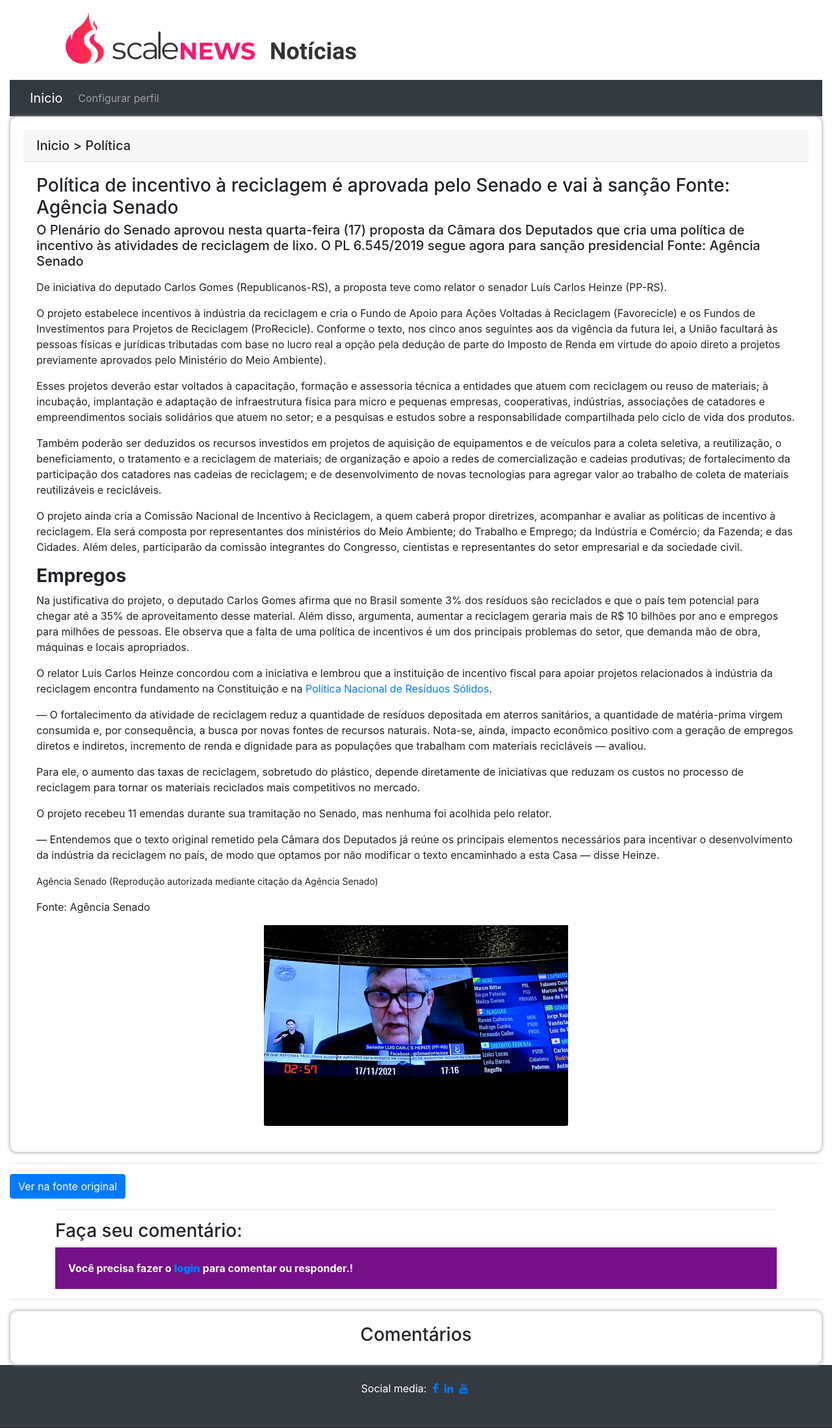
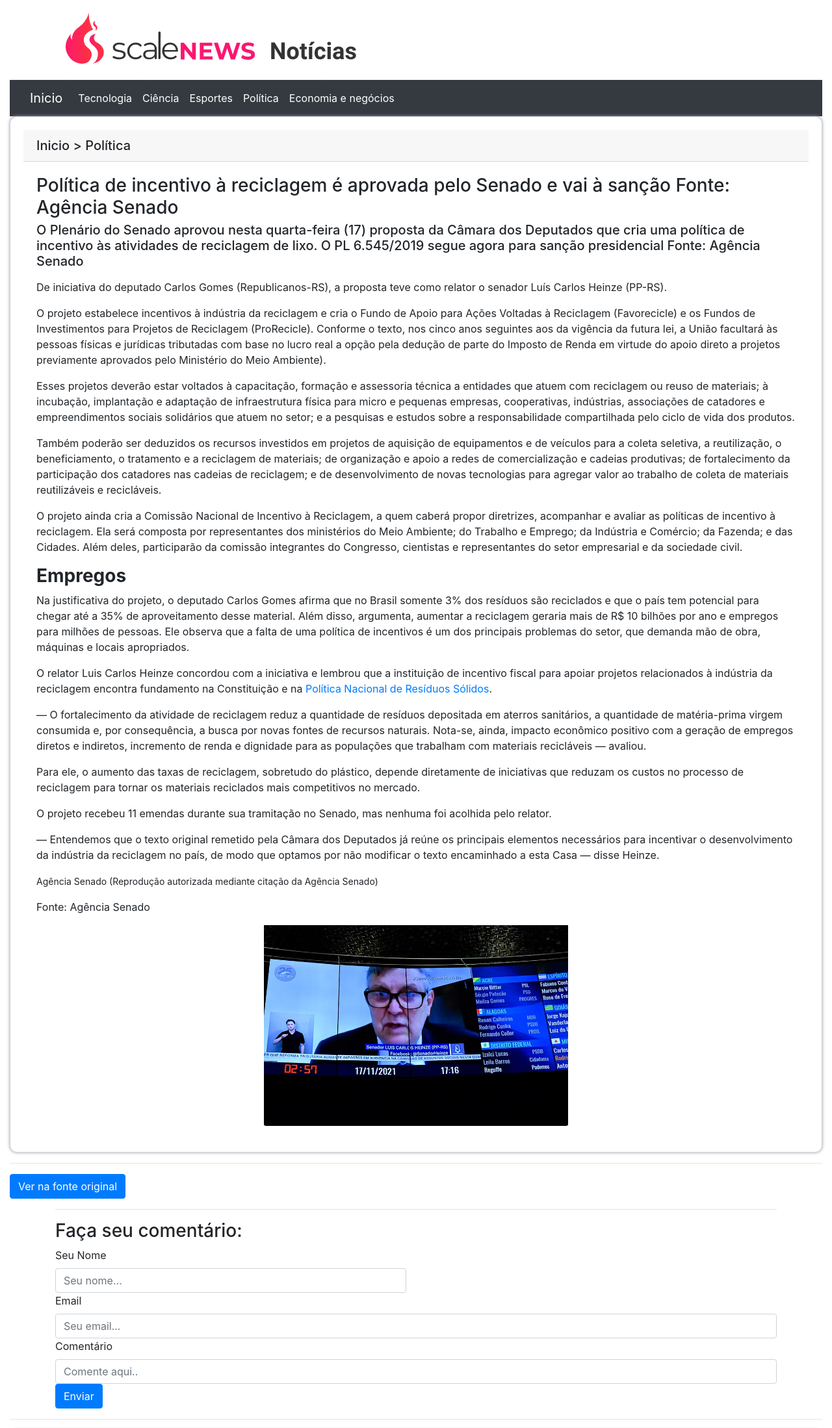
Before and after one commit to Felipe500/desafio, a Django app: page /post/4/ in a window 1280 px wide. Shown: the top 2198 px of the page at 65% size. Run offline with Django 3.2, Linux system fonts and the light colour scheme; data comes from the database, SQL or seed files in the repository; both versions use the stored data as it was after the commit; parts of the project's set-up code (start-up, migrations or seed data) failed here and were passed over; some libraries are stand-ins or nearby versions.

Commit message:
Melhorando o codigo e o layout v4

```diff
--- a/Sistema/Portal_Scale_News/Post_noticias/templates/postagem.html
+++ b/Sistema/Portal_Scale_News/Post_noticias/templates/postagem.html
@@ -34,7 +34,7 @@
                     {% endif %}
                    <!--Comment Area-->
 
-                        {% if request.user.is_authenticated %}
+
 
                 <form class="row g-3" method="post" action="{% url 'enviar_comentario' Pos.id %} " >
                     {% csrf_token %}
@@ -56,10 +56,10 @@
                     <button type="submit" class="btn btn-primary">Enviar</button>
                   </div>
                 </form>
-                  {% else %}
-                    <div style="background-color:#751088;color:#fff;font-weight:bolder;padding:20px;width:100%;"> Você precisa fazer o <a href="" ><b>login</b></a> para comentar ou responder.! </div>
 
-                {% endif %}
+
+
+
             </div>
 
             <HR>
--- a/Sistema/Portal_Scale_News/template/navbar.html
+++ b/Sistema/Portal_Scale_News/template/navbar.html
@@ -21,17 +21,16 @@
     <div class="collapse navbar-collapse" id="navbarNav">
               <ul class="navbar-nav">
 
-        {% if request.user.is_staff %}
+
          {% for categoria in categorias %}
         <li class="nav-item">
           <a class="nav-link active" href="{% url 'Filtro_Categoria' categoria.id %}">{{ categoria }}</a>
         </li>
 
          {% endfor %}
-        {% else %}
-       <li class="nav-item">
-        <a class="nav-link" href="">Configurar perfil</a>
-        {% endif %}
+
+
+
       </ul>
 
 
```
Also changed, not shown: Sistema/Portal_Scale_News/db.sqlite3.
